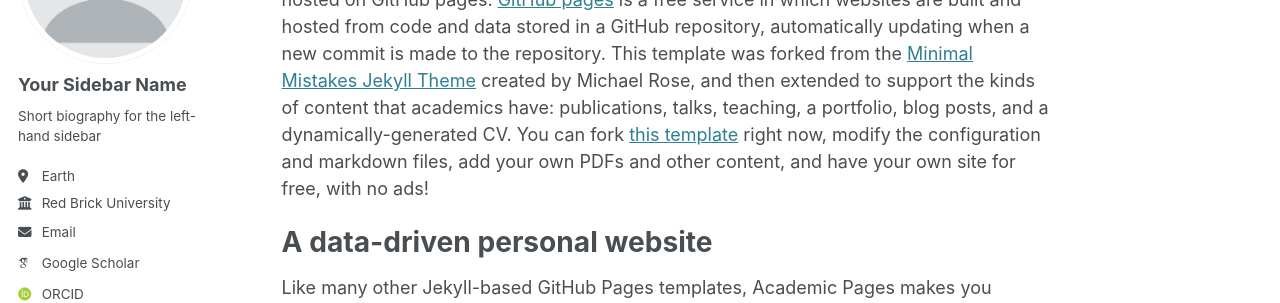
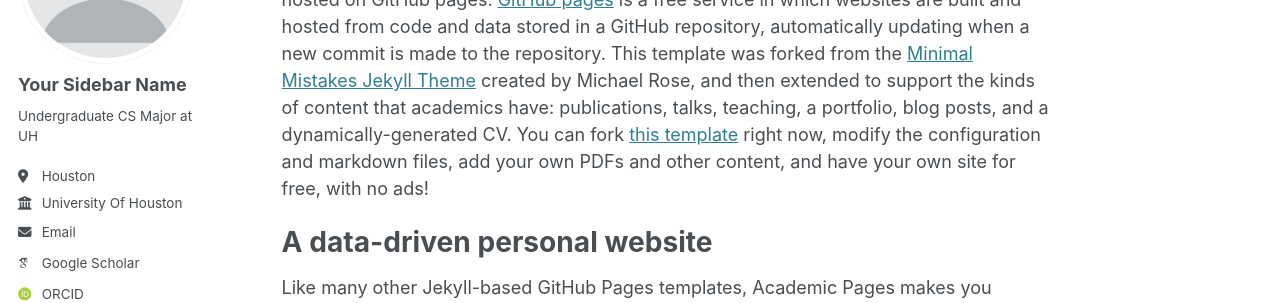
Before and after one commit to FerMan2001/FerMan2001.github.io, a Jekyll site: the page built from _pages/about.md, in a window 1280 px wide. Shown: the part 217-520 px from the top of the page. Built offline with Jekyll 4.4.1, drawn with Linux system fonts in a browser that asks for light colours; some web fonts are replaced.

Commit message:
Update _config.yml

```diff
--- a/_config.yml
+++ b/_config.yml
@@ -24,11 +24,11 @@ author:
   avatar           : "profile.png"
   name             : "Your Sidebar Name"
   pronouns         : # example: "she/her"
-  bio              : "Short biography for the left-hand sidebar"
-  location         : "Earth"
-  employer         : "Red Brick University"
+  bio              : "Undergraduate CS Major at UH"
+  location         : "Houston"
+  employer         : "University Of Houston"
   uri              : # URL
-  email            : "none@example.org"
+  email            : "fmmancilla20@gmail.com"
 
   # Academic websites
   arxiv            : # URL - Update with the correct link to your profile
```
